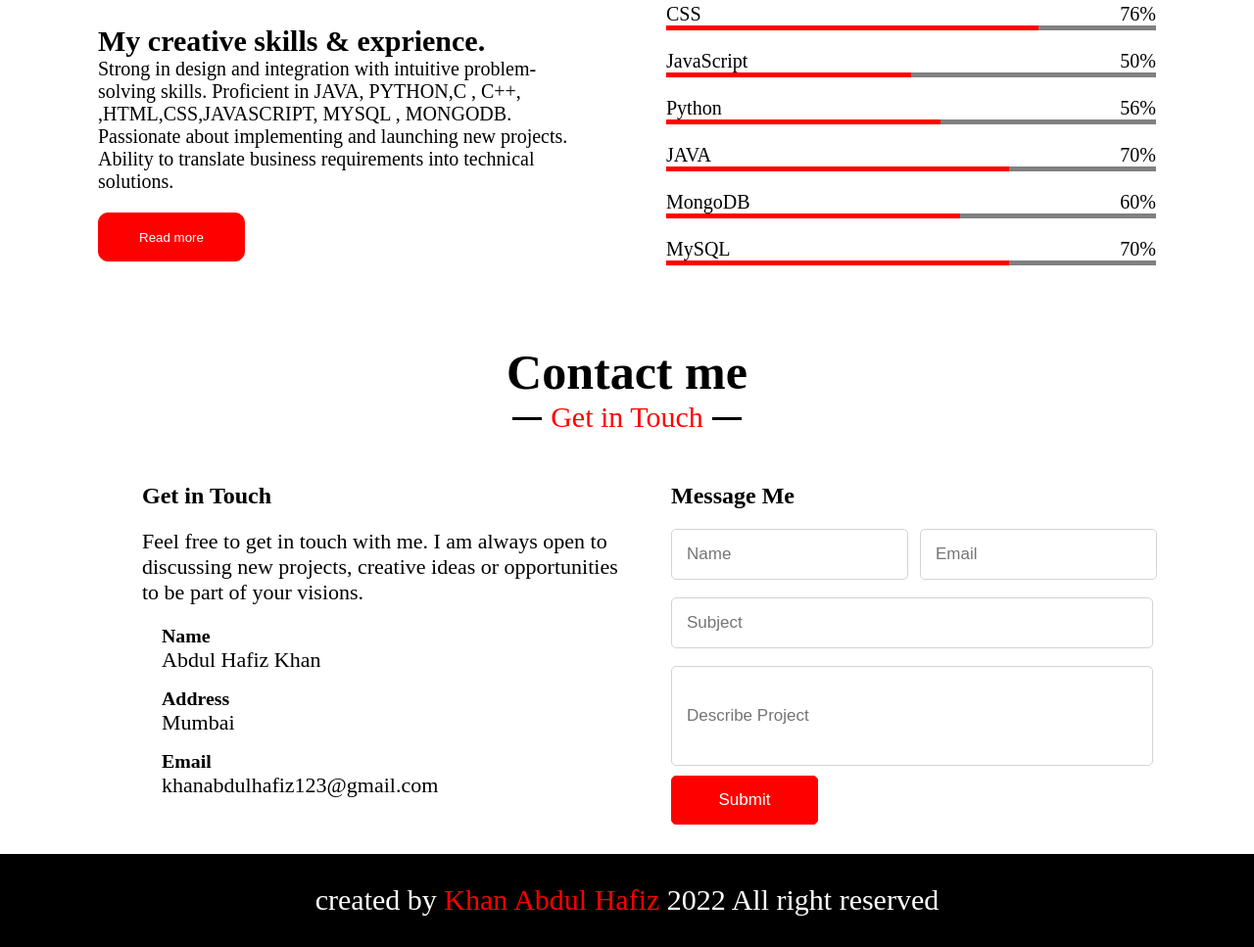
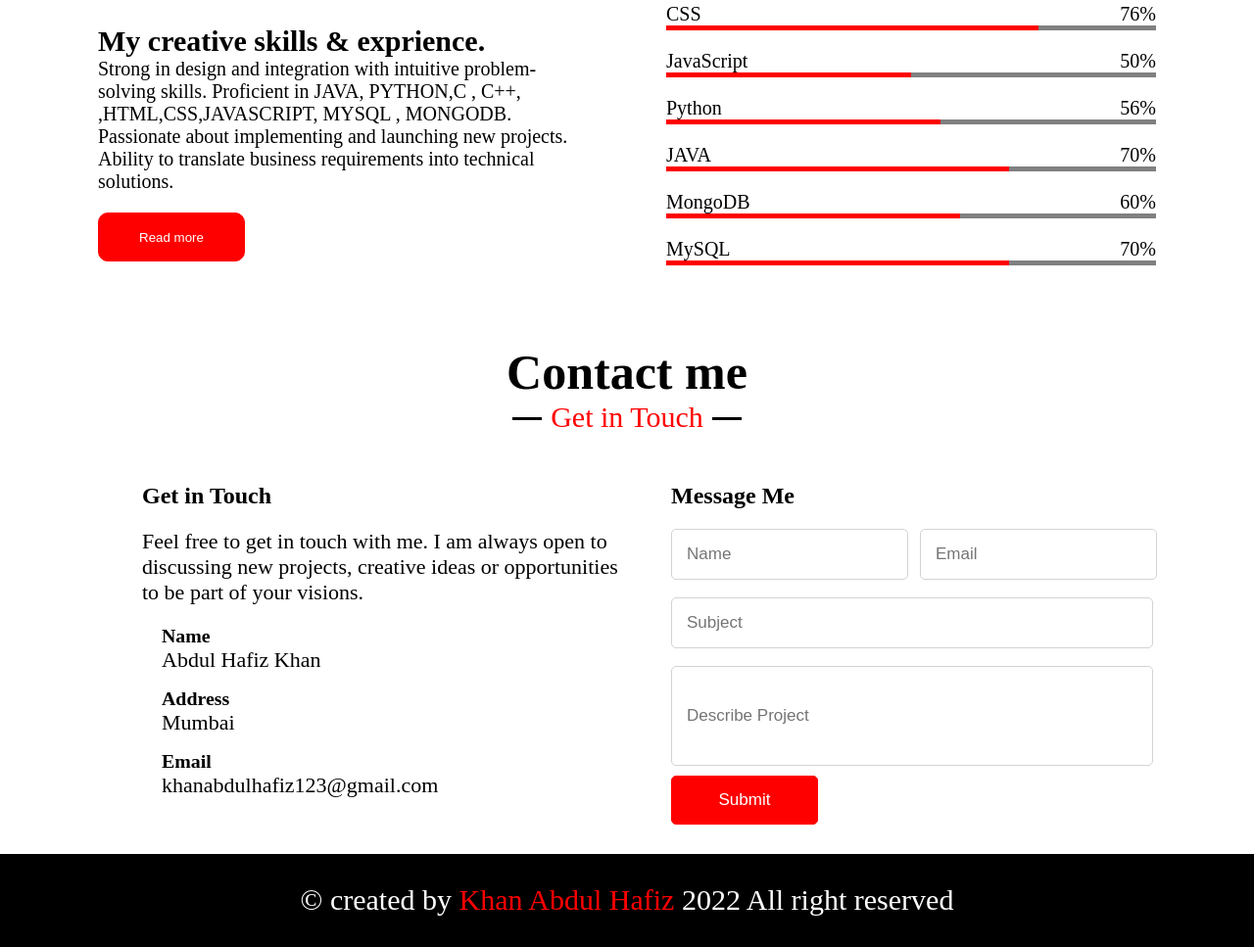
Before and after one commit to khan1224545/portfolio_project, a plain HTML site: page index.html in a window 1280 px wide. Shown: the part 2420-3387 px from the top of the page at 98% size. Drawn offline with Linux system fonts and the light colour scheme.

Commit message:
Update index.html

```diff
--- a/index.html
+++ b/index.html
@@ -167,7 +167,7 @@
          </div>
     </div>
 <footer>
-    <p>created by <a href="#home" >Khan Abdul Hafiz</a> 2022 All right reserved</p>
+    <p>&copy; created by <a href="#home" >Khan Abdul Hafiz</a> 2022 All right reserved</p>
 </footer>
 
 
```
